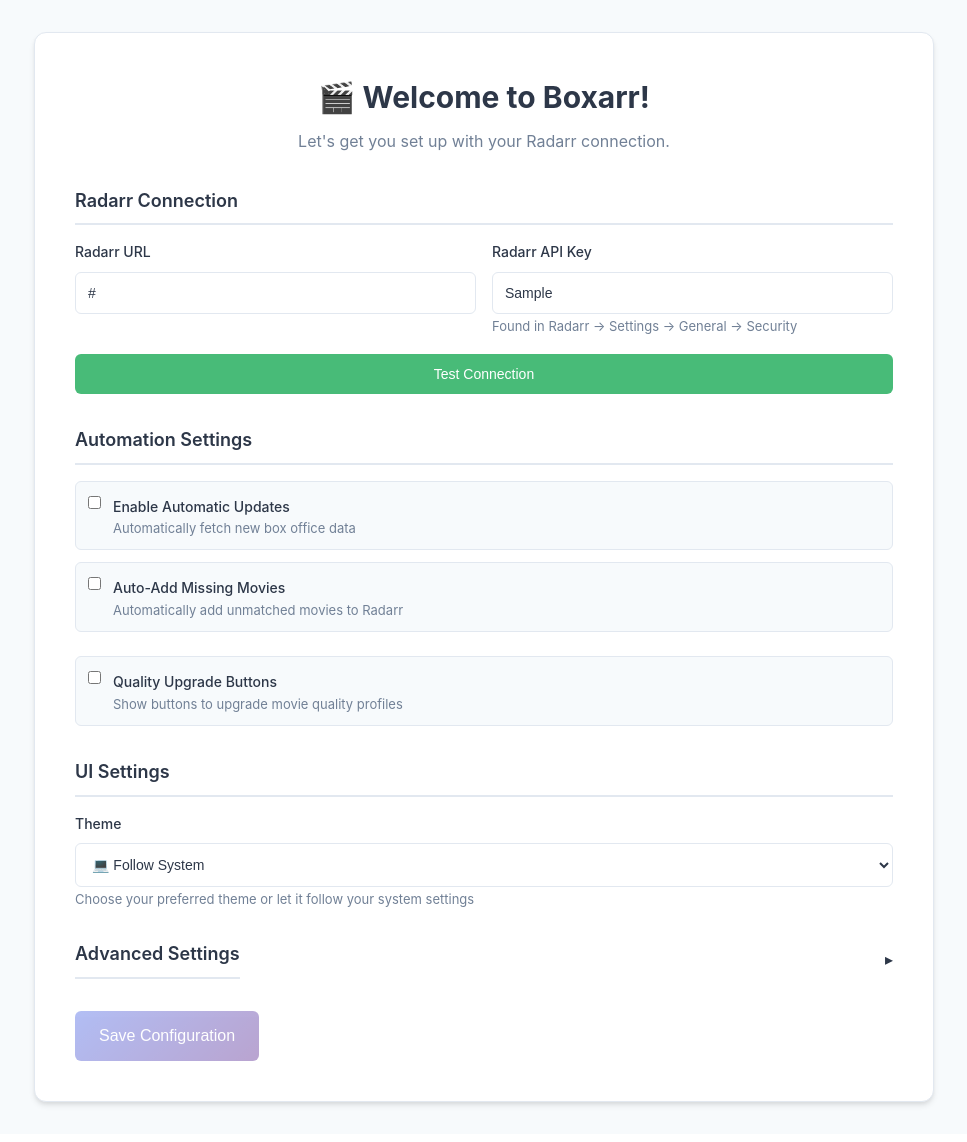
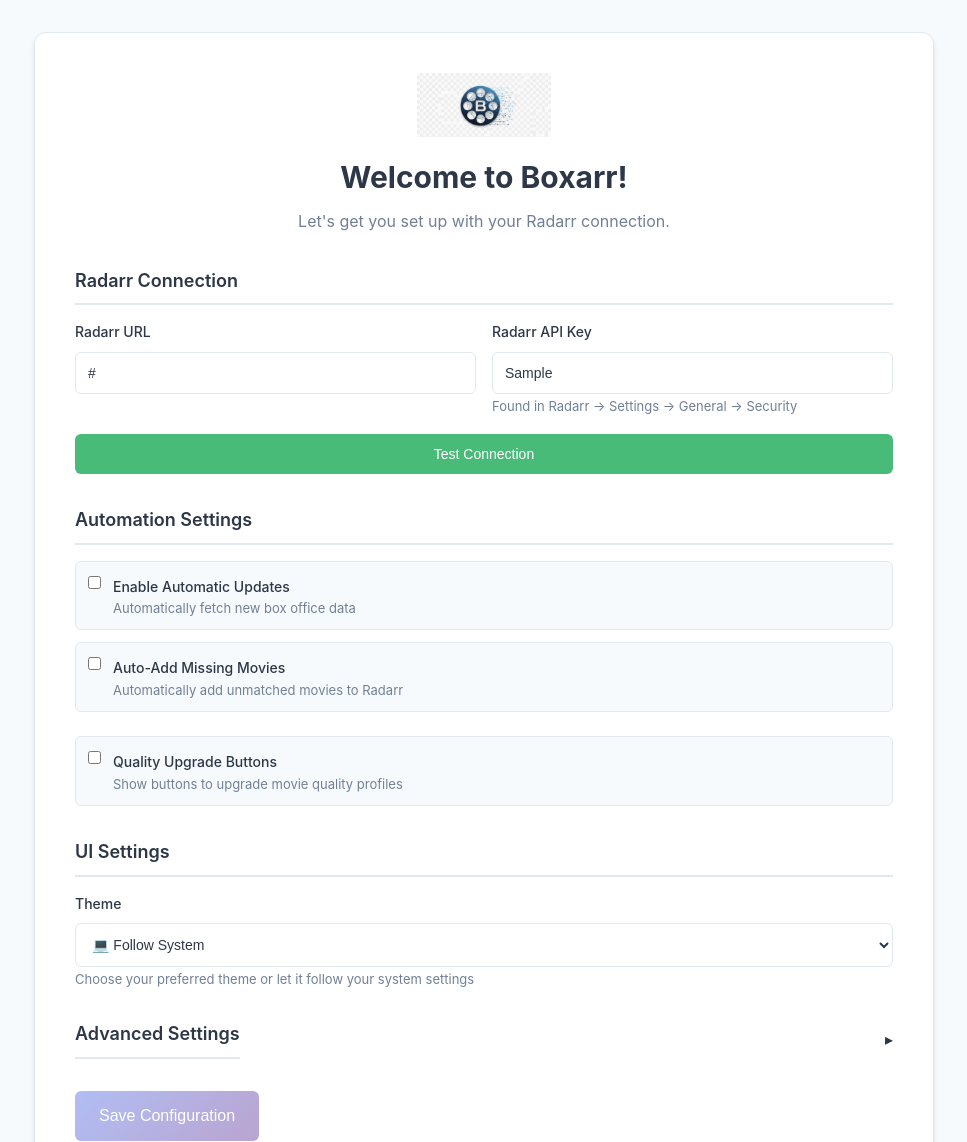
Before and after one commit to iongpt/boxarr, a Python web app: template src/web/templates/setup.html in a window 1280 px wide. Shown: the top 1142 px of the page, without its empty margins (156-1123 px from the left). Before the commit the page ends 1108 px from the top, so only its background shows below. Run offline with Jinja, Linux system fonts and the light colour scheme; the template is opened without the code that fills it: most values are stand-ins (such as "Sample title", 1, 10 or a date in 2020).

Commit message:
feat: Add Boxarr logo to UI
- Added logo to navbar header replacing emoji
- Added logo to setup page welcome section
- Set logo as favicon for browser tabs
- Styled logo appropriately for both locations

```diff
--- a/src/web/templates/setup.html
+++ b/src/web/templates/setup.html
@@ -4,6 +4,7 @@
     <meta charset="UTF-8">
     <meta name="viewport" content="width=device-width, initial-scale=1.0">
     <title>{% block title %}Boxarr Setup{% endblock %}</title>
+    <link rel="icon" type="image/jpeg" href="{{ request.scope.get('root_path', '') }}/static/boxar-logo.jpeg">
     <link rel="stylesheet" href="{{ request.scope.get('root_path', '') }}/static/css/style.css">
     <script>
         // Apply theme immediately to prevent flash
@@ -26,7 +27,8 @@
     </script>
     <div class="setup-container">
         <div class="setup-header">
-            <h1 class="setup-title">🎬 Welcome to Boxarr!</h1>
+            <img src="{{ request.scope.get('root_path', '') }}/static/boxar-logo.jpeg" alt="Boxarr Logo" style="height: 64px; width: auto; margin-bottom: 1rem; display: block; margin-left: auto; margin-right: auto;">
+            <h1 class="setup-title">Welcome to Boxarr!</h1>
             <p class="setup-subtitle">Let's get you set up with your Radarr connection.</p>
         </div>
 
```
Also changed, not shown: src/web/templates/base.html (+9 -1 lines), src/web/static/boxar-logo.jpeg (added).
